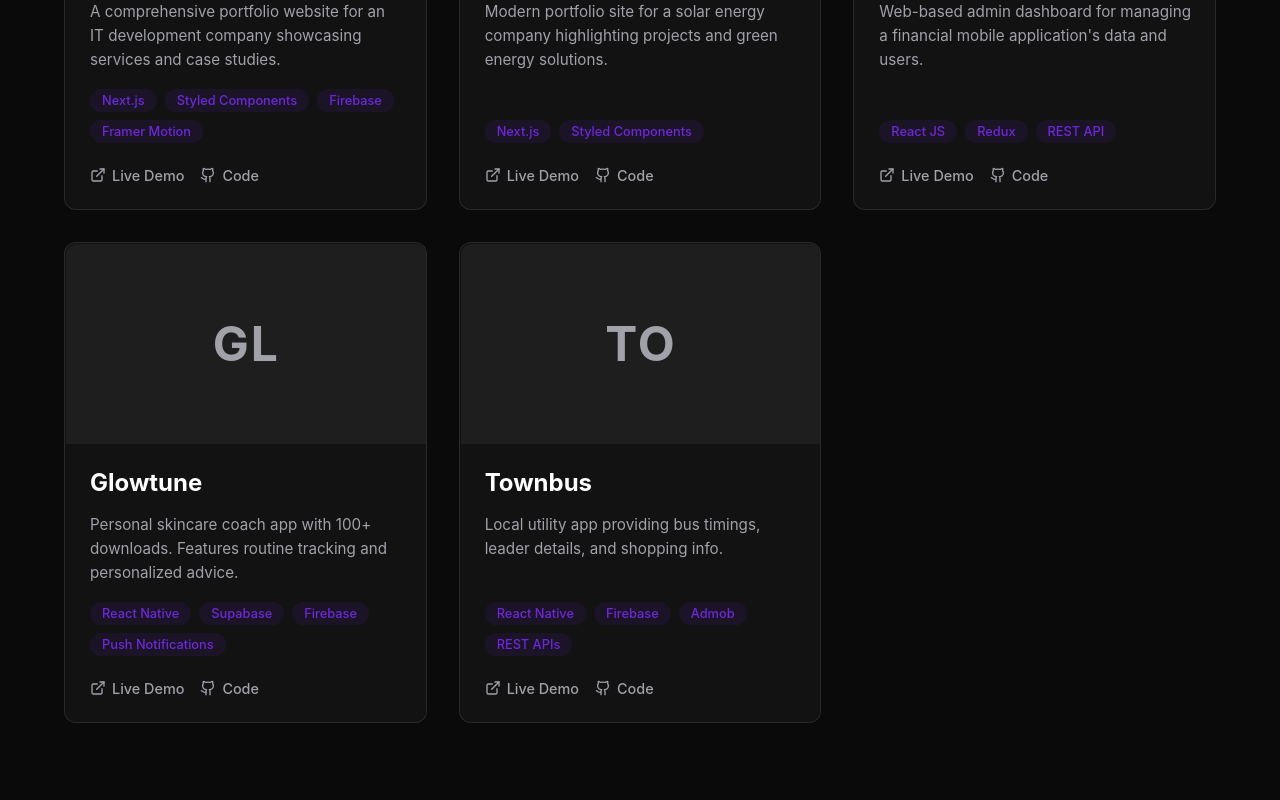
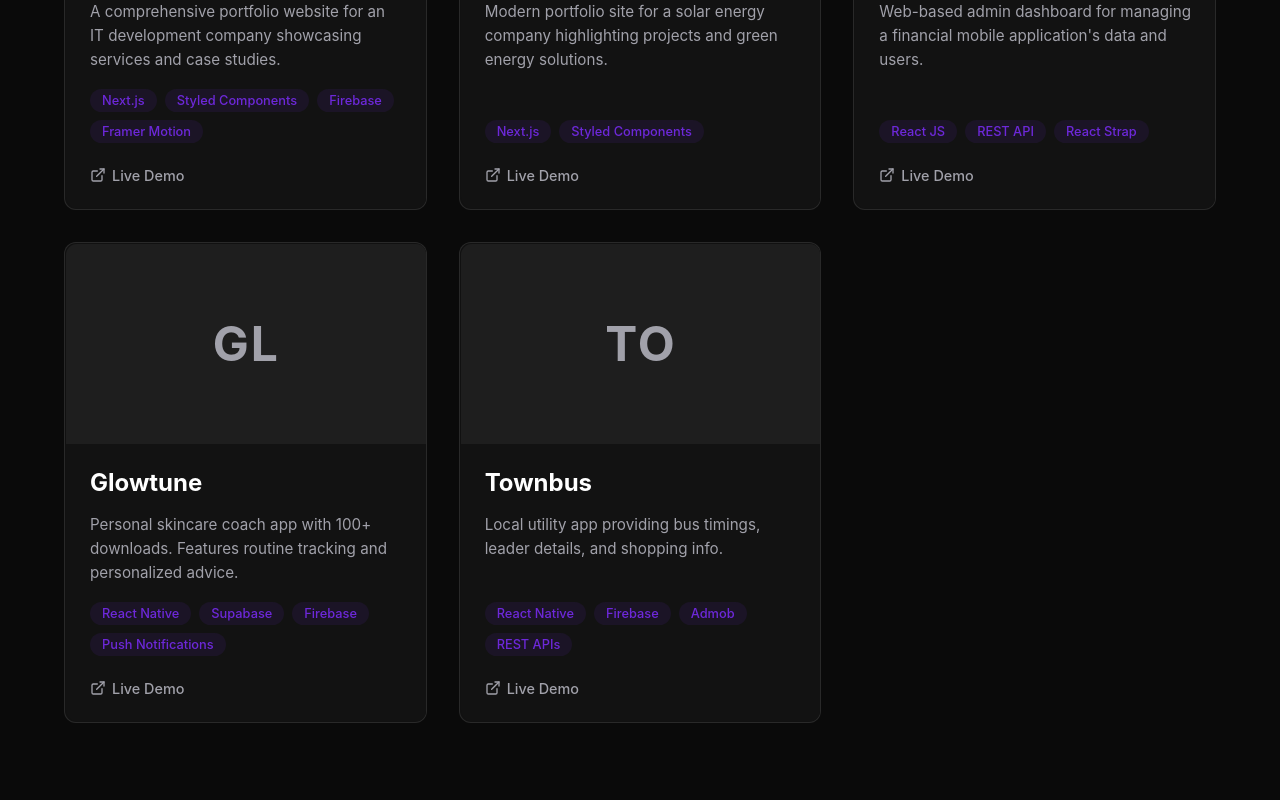
Before and after one commit to Thamarai-selvan-G/personal_portfolio-, a Next.js app: page / in a window 1280 px wide. Shown: the part 4960-5760 px from the top of the page. Built offline with nearby package versions, Linux system fonts and the light colour scheme.

Commit message:
footer and project card fixers

```diff
--- a/components/Footer.tsx
+++ b/components/Footer.tsx
@@ -208,20 +208,18 @@ export default function Footer() {
 
         <TopSection>
           <BrandSection>
-            <Logo>Thamarai selvan<span>.</span></Logo>
+            <Logo>Thamarai selvan <span>.</span></Logo>
             <Bio>
               A passionate Full Stack Developer crafting digital experiences with modern technologies and creative design.
             </Bio>
             <SocialLinks>
-              <SocialButton href="https://github.com" target="_blank" aria-label="GitHub">
+              <SocialButton href="https://github.com/Thamarai-selvan-G" target="_blank" aria-label="GitHub">
                 <Github size={20} />
               </SocialButton>
               <SocialButton href="https://www.linkedin.com/in/thamaraiselvan08" target="_blank" aria-label="LinkedIn">
                 <Linkedin size={20} />
               </SocialButton>
-              <SocialButton href="https://twitter.com" target="_blank" aria-label="Twitter">
-                <Twitter size={20} />
-              </SocialButton>
+
               <SocialButton href="mailto:thamaraiselvan878@gmail.com" aria-label="Email">
                 <Mail size={20} />
               </SocialButton>
--- a/components/ProjectCard.tsx
+++ b/components/ProjectCard.tsx
@@ -169,11 +169,7 @@ export default function ProjectCard({ title, description, tags, demoLink, github
                 <ExternalLink size={16} /> Live Demo
               </ProjectLink>
             )}
-            {githubLink && (
-              <ProjectLink href={githubLink} target="_blank">
-                <Github size={16} /> Code
-              </ProjectLink>
-            )}
+
           </Links>
         </Content>
       </CardInner>
--- a/components/ProjectsSection.tsx
+++ b/components/ProjectsSection.tsx
@@ -67,7 +67,7 @@ const projects = [
     tags: ["Next.js", "Styled Components", "Firebase", "Framer Motion"],
     category: "web",
     demoLink: "#",
-    githubLink: "#"
+
   },
   {
     title: "Solar Company Portfolio",
@@ -75,15 +75,15 @@ const projects = [
     tags: ["Next.js", "Styled Components"],
     category: "web",
     demoLink: "#",
-    githubLink: "#"
+
   },
   {
     title: "Financial Admin Panel",
     description: "Web-based admin dashboard for managing a financial mobile application's data and users.",
-    tags: ["React JS", "Redux", "REST API"],
+    tags: ["React JS", "REST API","React Strap"],
     category: "web",
     demoLink: "#",
-    githubLink: "#"
+
   },
   {
     title: "Glowtune",
@@ -91,7 +91,6 @@ const projects = [
     tags: ["React Native", "Supabase", "Firebase", "Push Notifications"],
     category: "mobile",
     demoLink: "#",
-    githubLink: "#"
   },
   {
     title: "Townbus",
@@ -99,7 +98,7 @@ const projects = [
     tags: ["React Native", "Firebase", "Admob", "REST APIs"],
     category: "mobile",
     demoLink: "#",
-    githubLink: "#"
+
   }
 ];
 
```
